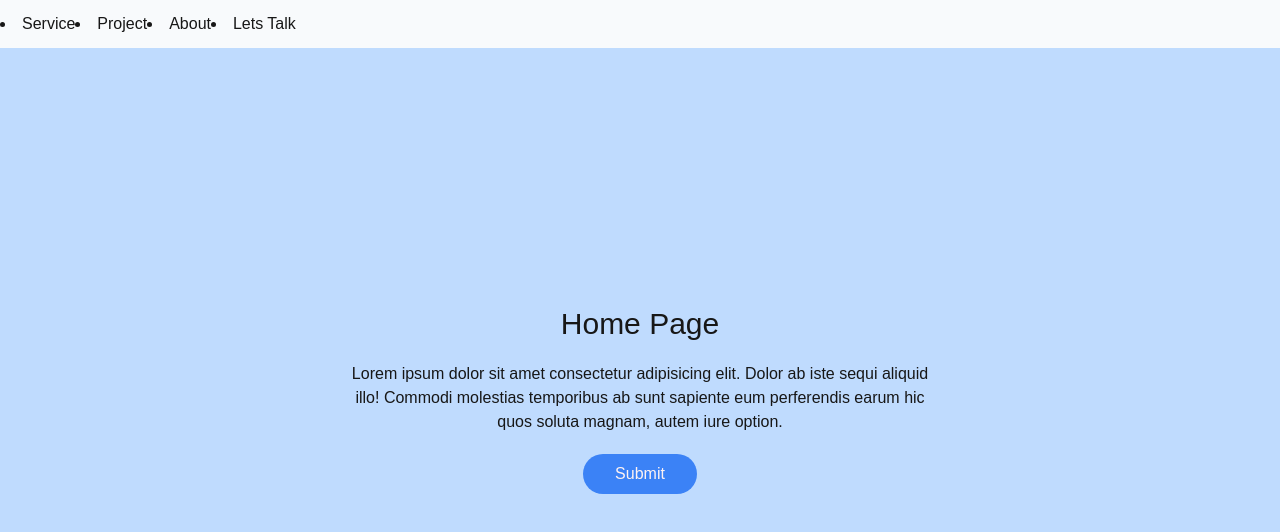
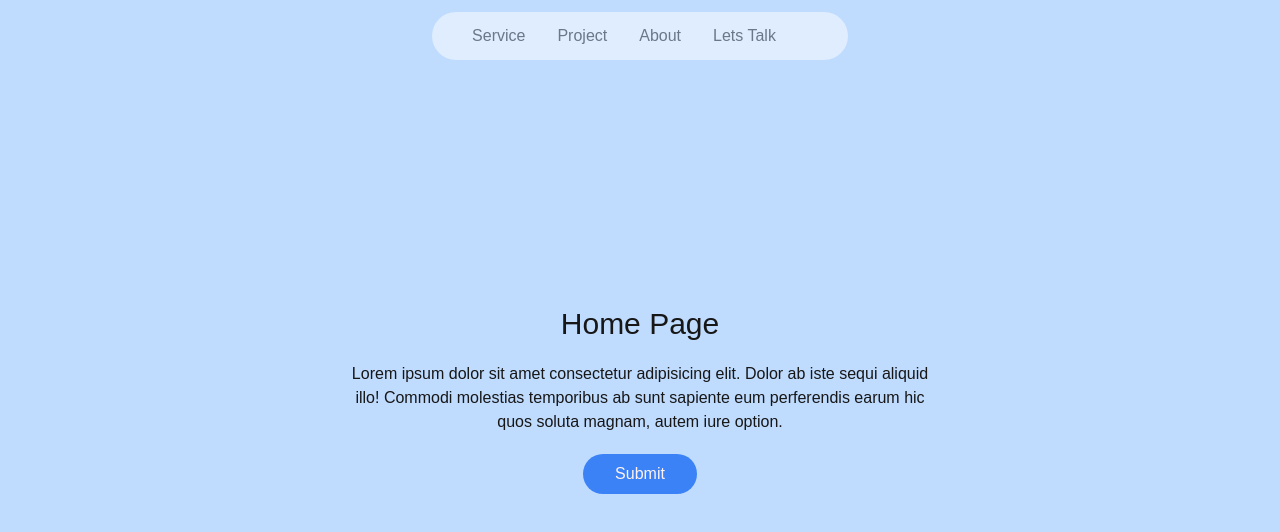
Before and after one commit to Pathum-Hettiarachchi/test_next_js_and_tailwind_css, a Next.js app: page / in a window 1280 px wide. Shown: the top 532 px of the page. Built offline with nearby package versions, Linux system fonts and the light colour scheme.

Commit message:
NavBar Updated

```diff
--- a/app/page.tsx
+++ b/app/page.tsx
@@ -3,11 +3,13 @@ import React from 'react'
 export default function page() {
   return (
     <div className='flex justify-center items-center w-ful bg-blue-200 h-[100vh] relative flex-col'>
-      <div className="navBar absolute top-0 left-0 flex w-full bg-slate-50 py-3">
-        <li><a href="">Service</a></li>
-        <li><a href="">Project</a></li>
-        <li><a href="">About</a></li>
-        <li><a href="">Lets Talk</a></li>
+      <div className="navBar absolute top-0 left-0 flex w-full py-3 items-center justify-center">
+        <div className="nav-items flex bg-white opacity-50 py-3 px-10 rounded-full list-none">
+        <li className='mr-8'><a href="">Service</a></li>
+        <li className='mr-8'><a href="">Project</a></li>
+        <li className='mr-8'><a href="">About</a></li>
+        <li className='mr-8'><a href="">Lets Talk</a></li>
+        </div>
       </div>
       <h1 className='text-3xl'>Home Page</h1>
       <p className='w-[600px] mt-5 text-center'>Lorem ipsum dolor sit amet consectetur adipisicing elit. Dolor ab iste sequi aliquid illo!
```
